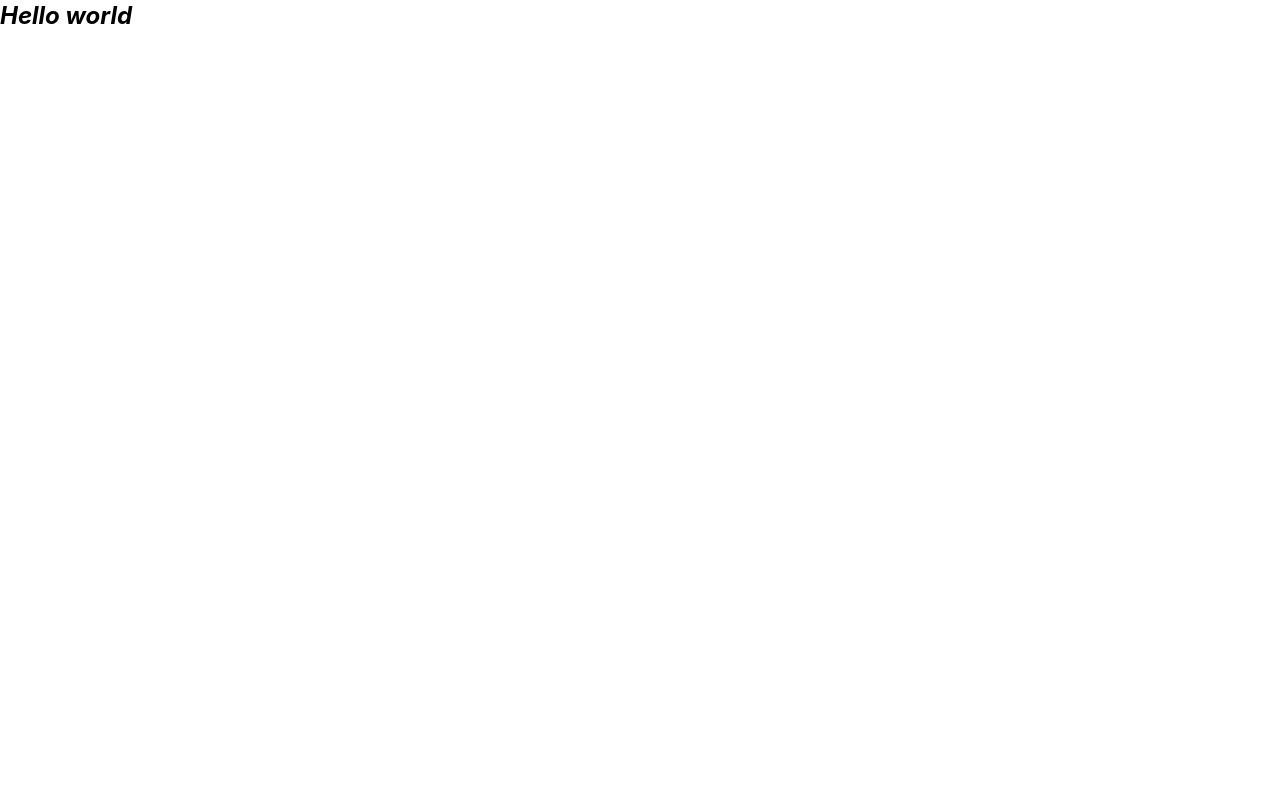
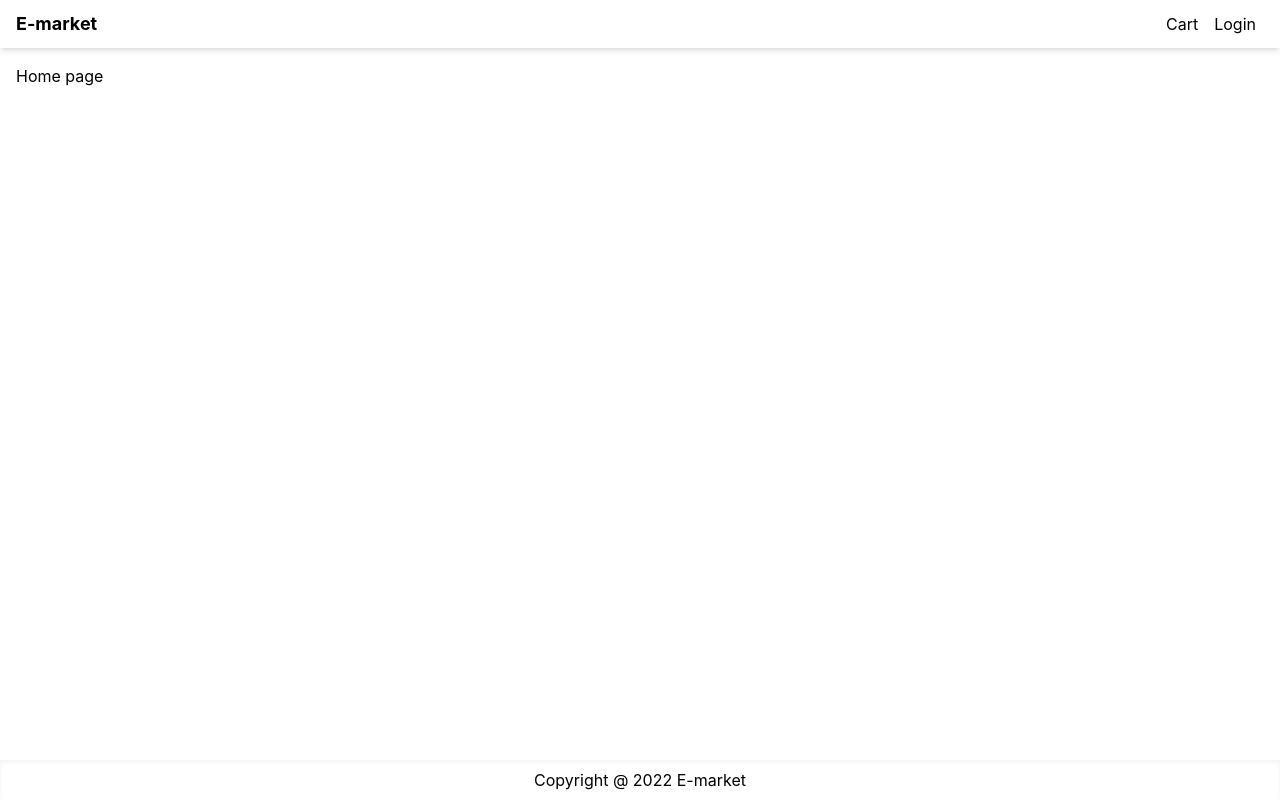
Before and after one commit to Pobarul-islam/nextjs-ecommarce, a Next.js app: page / in a window 1280 px wide. Built offline with nearby package versions, Linux system fonts and the light colour scheme.

Commit message:
layout and navbar added

```diff
--- /dev/null
+++ b/components/Layouts.js
@@ -0,0 +1,37 @@
+import Head from 'next/head';
+import Link from 'next/link';
+
+export default function Layouts({children, title}) {
+  return (
+    <>
+      <Head>
+        <title>{title ? title + '- mystore' : 'mystore'}</title>
+        <meta name="description" content="Ecommarce website" />
+        <link rel="icon" href="/favicon.ico" />
+      </Head>
+      <div className="flex min-h-screen flex-col justify-between">
+        <header>
+          <nav className="flex h-12 justify-between shadow-md items-center px-4">
+            <Link href="/">
+              <p className="text-lg font-bold"> E-market</p>
+            </Link>
+            <div>
+              <Link href="/cart">
+                <span className="p-2">Cart</span>
+              </Link>
+              <Link href="/login">
+                <span className='p-2'>Login</span>
+              </Link>
+            </div>
+          </nav>
+        </header>
+
+        <main className='container m-auto mt-4 px-4'>{children}</main>
+
+        <footer className='flex h-10 justify-center items-center shadow-inner'>
+            <p>Copyright @ 2022 E-market</p>
+        </footer>
+      </div>
+    </>
+  );
+}
--- a/pages/index.js
+++ b/pages/index.js
@@ -1,15 +1,12 @@
-import Head from 'next/head';
+import Layouts from "../components/Layouts";
+
 
 export default function Home() {
   return (
     <div>
-      <Head>
-        <title>Create Next App</title>
-        <meta name="description" content="Generated by create next app" />
-        <link rel="icon" href="/favicon.ico" />
-      </Head>
-
-      <p className="text-2xl italic font-bold">Hello world</p>
+      <Layouts title="Home Page">
+        <p>Home page</p>
+      </Layouts>
     </div>
   );
 }
```
Also changed, not shown: .eslintrc.json.
